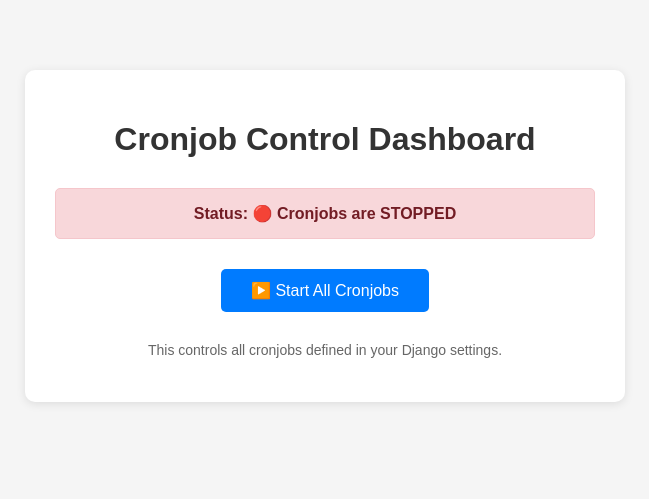
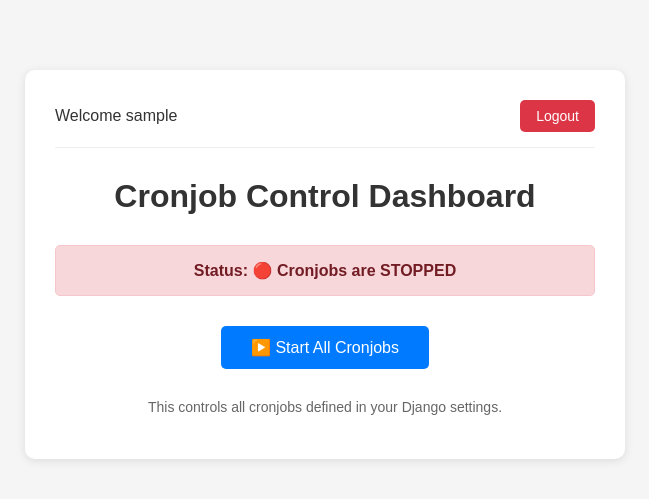
Before and after one commit to sgupta005/tick, a Django app: page /cron-dashboard/ in a window 1280 px wide. Shown: the top 499 px of the page, without its empty margins (315-964 px from the left). Run offline with Django 5.2, Linux system fonts and the light colour scheme; the visitor is signed in with stand-in values (Sample User, id 1); data comes from the database, SQL or seed files in the repository; parts of the project's set-up code (start-up, migrations or seed data) failed here and were passed over.

Commit message:
add logout button

```diff
--- a/task_profiler/templates/task_profiler/cron_dashboard.html
+++ b/task_profiler/templates/task_profiler/cron_dashboard.html
@@ -18,6 +18,31 @@
         padding: 30px;
         border-radius: 10px;
         box-shadow: 0 2px 10px rgba(0, 0, 0, 0.1);
+      }
+      .header {
+        display: flex;
+        justify-content: space-between;
+        align-items: center;
+        margin-bottom: 30px;
+        padding-bottom: 15px;
+        border-bottom: 1px solid #eee;
+      }
+      .welcome {
+        color: #333;
+        font-size: 16px;
+      }
+      .logout-btn {
+        background-color: #dc3545;
+        color: white;
+        border: none;
+        padding: 8px 16px;
+        border-radius: 5px;
+        font-size: 14px;
+        cursor: pointer;
+        transition: background-color 0.3s;
+      }
+      .logout-btn:hover {
+        background-color: #c82333;
       }
       h1 {
         color: #333;
@@ -86,6 +111,14 @@
   </head>
   <body>
     <div class="container">
+      <div class="header">
+        <div class="welcome">Welcome {{ user.username }}</div>
+        <form method="post" action="{% url 'logout' %}" style="margin: 0">
+          {% csrf_token %}
+          <button type="submit" class="logout-btn">Logout</button>
+        </form>
+      </div>
+
       <h1>Cronjob Control Dashboard</h1>
 
       <!-- Display messages -->
--- a/task_profiler/views.py
+++ b/task_profiler/views.py
@@ -7,6 +7,7 @@ from django.contrib import messages
 from django.core.management import call_command
 from .models import CronJobStatus
 from django.contrib.auth.decorators import login_required
+from django.views.decorators.cache import never_cache
 
 def slack_oauth_callback(request):
     code = request.GET.get("code")
@@ -28,6 +29,7 @@ def slack_oauth_callback(request):
     else:
         return HttpResponse(f"OAuth failed: {data.get('error')}")
 
+@never_cache
 @login_required
 def cron_dashboard(request):
     """Display the cronjob control dashboard"""
@@ -37,6 +39,7 @@ def cron_dashboard(request):
     })
 
 
+@never_cache
 @login_required
 def toggle_cronjob(request):
     """Toggle cronjobs on/off"""
--- a/tick/settings.py
+++ b/tick/settings.py
@@ -153,3 +153,5 @@ CRONJOBS = [
 
 # Authentication settings
 LOGIN_URL = '/accounts/login/'
+LOGIN_REDIRECT_URL = '/cron-dashboard/'
+LOGOUT_REDIRECT_URL = '/accounts/login/'
```
